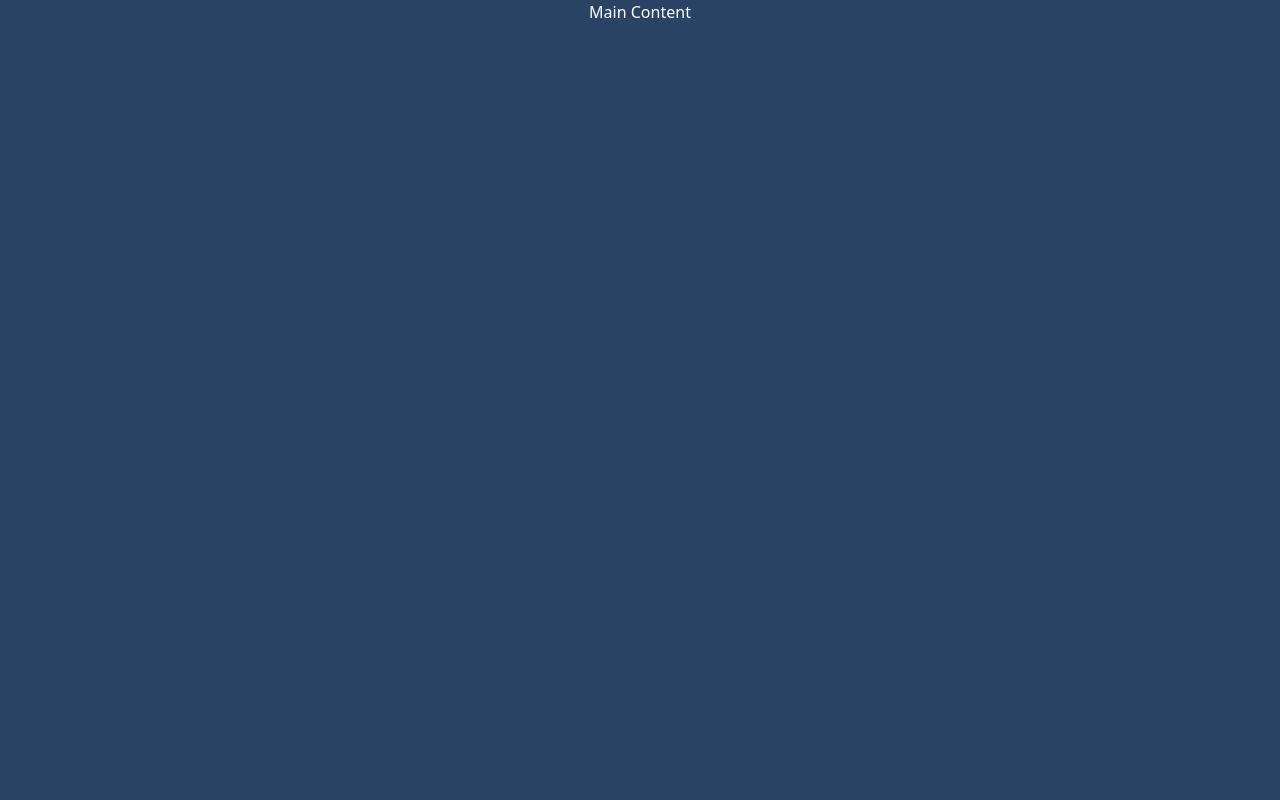
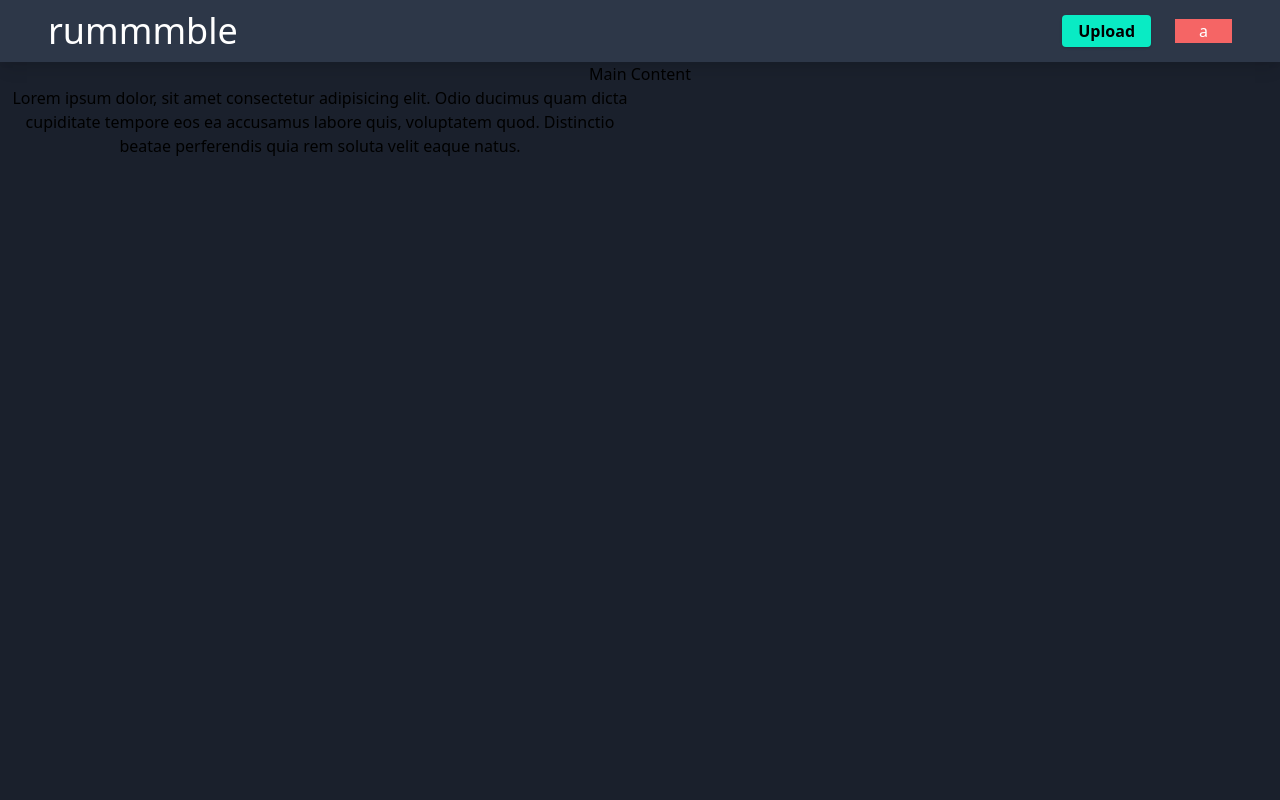
Before and after one commit to RonaldRusso94/rummmble-frontend, a Next.js app: page / in a window 1280 px wide. Shown: the top 800 px of the page. Built offline with nearby package versions, Linux system fonts and the light colour scheme.

Commit message:
Created Layout component and Navbar

```diff
--- /dev/null
+++ b/components/layout/Layout.js
@@ -0,0 +1,11 @@
+import React from 'react';
+import Navbar from './Navbar';
+
+const Layout = ({children}) => (
+  <div className="bg-custom-0-dblue">
+    <Navbar />
+    {children}
+  </div>
+);
+
+export default Layout;
--- /dev/null
+++ b/components/layout/Navbar.js
@@ -0,0 +1,13 @@
+const Navbar = () => (
+  <div className="flex justify-between items-center text-white bg-custom-1-dblue shadow-lg px-12 py-1">
+    <h1 className="text-4xl text-white">rummmble</h1>
+    <div className="flex items-center">
+      <button type="button" className="bg-custom-5-cyan text-black px-4 py-1 mr-6 font-bold rounded shadow custom-shadow">Upload</button>
+      <div className="px-6 bg-red-500">a</div>
+    </div>
+
+
+  </div>
+);
+
+export default Navbar;
--- a/pages/index.js
+++ b/pages/index.js
@@ -1,4 +1,5 @@
 import Head from 'next/head';
+import Layout from '../components/layout/Layout';
 
 export default function Home() {
   return (
@@ -8,9 +9,12 @@ export default function Home() {
         <link rel="icon" href="/favicon.ico" />
       </Head>
 
-      <main className="bg-blue-900 h-screen text-center text-white">
-        <p>Main Content</p>
-      </main>
+      <Layout>
+        <main className="h-screen text-center ">
+          <p>Main Content</p>
+          <div className="w-6/12"><p>Lorem ipsum dolor, sit amet consectetur adipisicing elit. Odio ducimus quam dicta cupiditate tempore eos ea accusamus labore quis, voluptatem quod. Distinctio beatae perferendis quia rem soluta velit eaque natus.</p></div>
+        </main>
+      </Layout>
 
       <footer className="py-16 text-center">
         <p>Footer</p>
```
